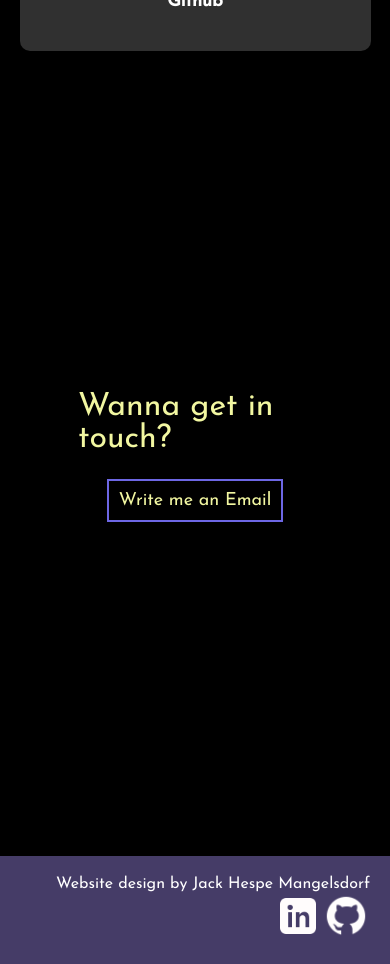
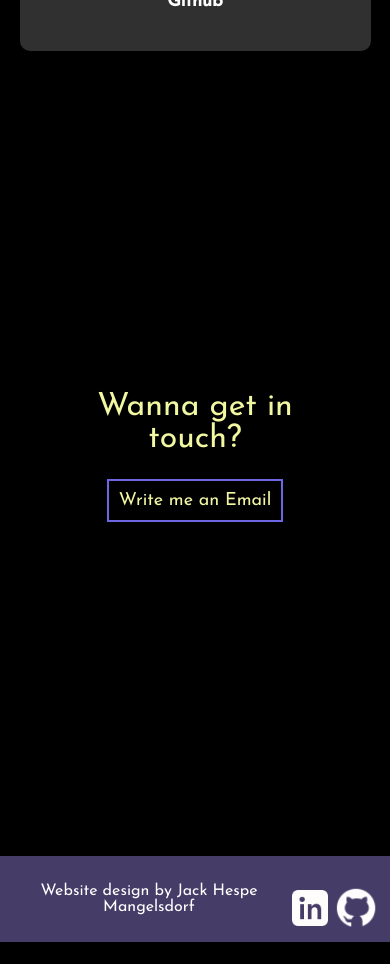
Before and after one commit to Jangelsdork/portfolio-page, a Next.js app: page / in a window 390 px wide. Shown: the part 3100-4064 px from the top of the page. After the commit the page ends 4042 px from the top, so only its background shows below. Built offline with nearby package versions, Linux system fonts and the light colour scheme.

Commit message:
footer & form style fixes

```diff
--- a/src/app/globals.css
+++ b/src/app/globals.css
@@ -296,6 +296,7 @@ a {
   min-height: 80vh;
   justify-content: center;
   align-items: center;
+  text-align: center;
   animation: fadeInAnimation ease 4s;
             animation-iteration-count: 1;
             animation-fill-mode: forwards;
@@ -433,4 +434,18 @@ input:hover, textarea:hover {
     max-width: 30px;
     max-height: 30px;
   }
+
+  .footer{
+    max-height: 15vh;
+    display: flex;
+    text-align: center;
+    align-items: center;
+    justify-content: center;
+  }
+
+  .footer-icon {
+    max-width: 30px;
+    max-height: 30px;
+    margin: 8px;
+  }
 }
--- a/src/app/page.js
+++ b/src/app/page.js
@@ -15,7 +15,10 @@ export default function Page() {
   return (
 
     <div>
-      <Head><title>Mangelsdev</title></Head>
+      <Head>
+        <title>Mangelsdev</title>
+        <link rel="icon" href="/favicon.ico" sizes="any" />
+      </Head>
       <div className='nav-bar'>
         <Link href="#home"  className='nav-item'>Home</Link>
         <Link href="#about"  className='nav-item'>About</Link>
@@ -28,8 +31,8 @@ export default function Page() {
       <Contact />
       <div className='footer'>
         <div> Website design by Jack Hespe Mangelsdorf</div>
-        <Link href="https://www.linkedin.com/in/jack-mangelsdorf-77338ba1/"><Image src="/linkedin.png" alt="linkedin" width="48" height="48" /></Link>
-        <Link href="https://github.com/Jangelsdork/"><Image src="/github.png" alt="linkedin" width="48" height="48" /></Link>
+        <Link className='footer-icon' href="https://www.linkedin.com/in/jack-mangelsdorf-77338ba1/"><Image src="/linkedin.png" alt="linkedin" width="48" height="48" /></Link>
+        <Link className='footer-icon' href="https://github.com/Jangelsdork/"><Image src="/github.png" alt="linkedin" width="48" height="48" /></Link>
 
       </div>
 
```
